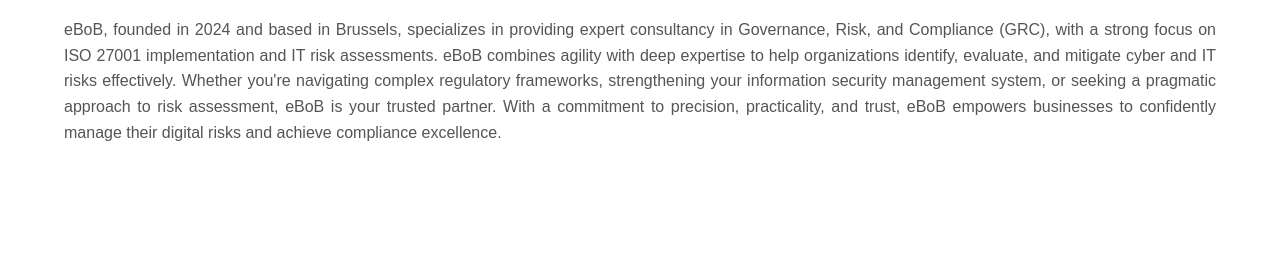
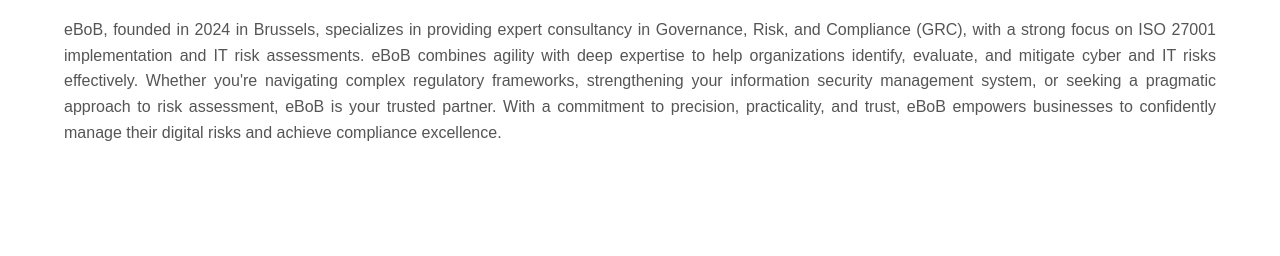
Before and after one commit to eBoB-Simon/website, a plain HTML site: page index.html in a window 1280 px wide. Shown: the part 198-454 px from the top of the page. Drawn offline with Linux system fonts and the light colour scheme.

Commit message:
Update index.html

```diff
--- a/index.html
+++ b/index.html
@@ -16,7 +16,7 @@
     <section id="about">
         <div class="container">
             <h2>About Us</h2>
-            <p>eBoB, founded in 2024 and based in Brussels, specializes in providing expert consultancy in Governance, Risk, and Compliance (GRC), with a strong focus on ISO 27001 implementation and IT risk assessments. eBoB combines agility with deep expertise to help organizations identify, evaluate, and mitigate cyber and IT risks effectively. Whether you're navigating complex regulatory frameworks, strengthening your information security management system, or seeking a pragmatic approach to risk assessment, eBoB is your trusted partner. With a commitment to precision, practicality, and trust, eBoB empowers businesses to confidently manage their digital risks and achieve compliance excellence.</p>
+            <p>eBoB, founded in 2024 in Brussels, specializes in providing expert consultancy in Governance, Risk, and Compliance (GRC), with a strong focus on ISO 27001 implementation and IT risk assessments. eBoB combines agility with deep expertise to help organizations identify, evaluate, and mitigate cyber and IT risks effectively. Whether you're navigating complex regulatory frameworks, strengthening your information security management system, or seeking a pragmatic approach to risk assessment, eBoB is your trusted partner. With a commitment to precision, practicality, and trust, eBoB empowers businesses to confidently manage their digital risks and achieve compliance excellence.</p>
         </div>
     </section>
 
```
